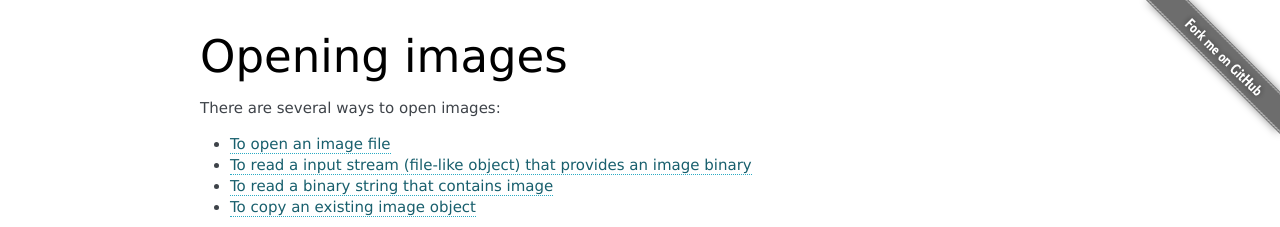
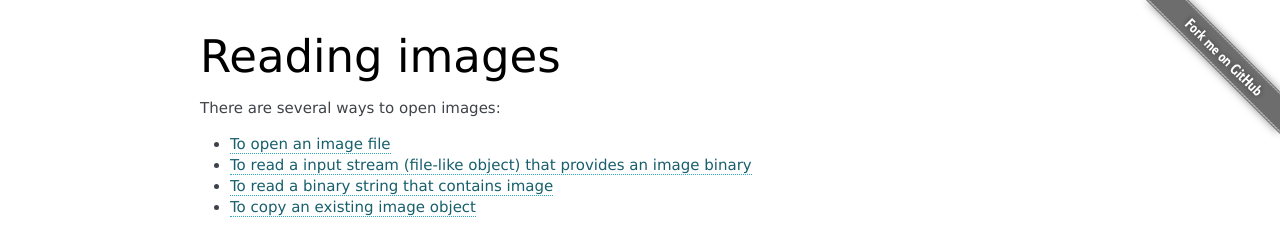
Before and after one commit to emcconville/wand, a Sphinx documentation site: the page built from docs/guide/read.rst, in a window 1280 px wide. Shown: the top 227 px of the page. Built offline with Sphinx 7.4.7, drawn with Linux system fonts in a browser that asks for light colours; some web fonts are replaced.

Commit message:
Rename `open.rst` to `read.rst`.

```diff
--- a/docs/guide/open.rst
+++ b/docs/guide/read.rst
@@ -1,4 +1,4 @@
-Opening images
+Reading images
 ==============
 
 There are several ways to open images:
--- a/docs/index.rst
+++ b/docs/index.rst
@@ -58,7 +58,7 @@ User's guide
 .. toctree::
    :maxdepth: 2
 
-   guide/open
+   guide/read
    guide/write
    guide/resizecrop
    guide/resource
```
